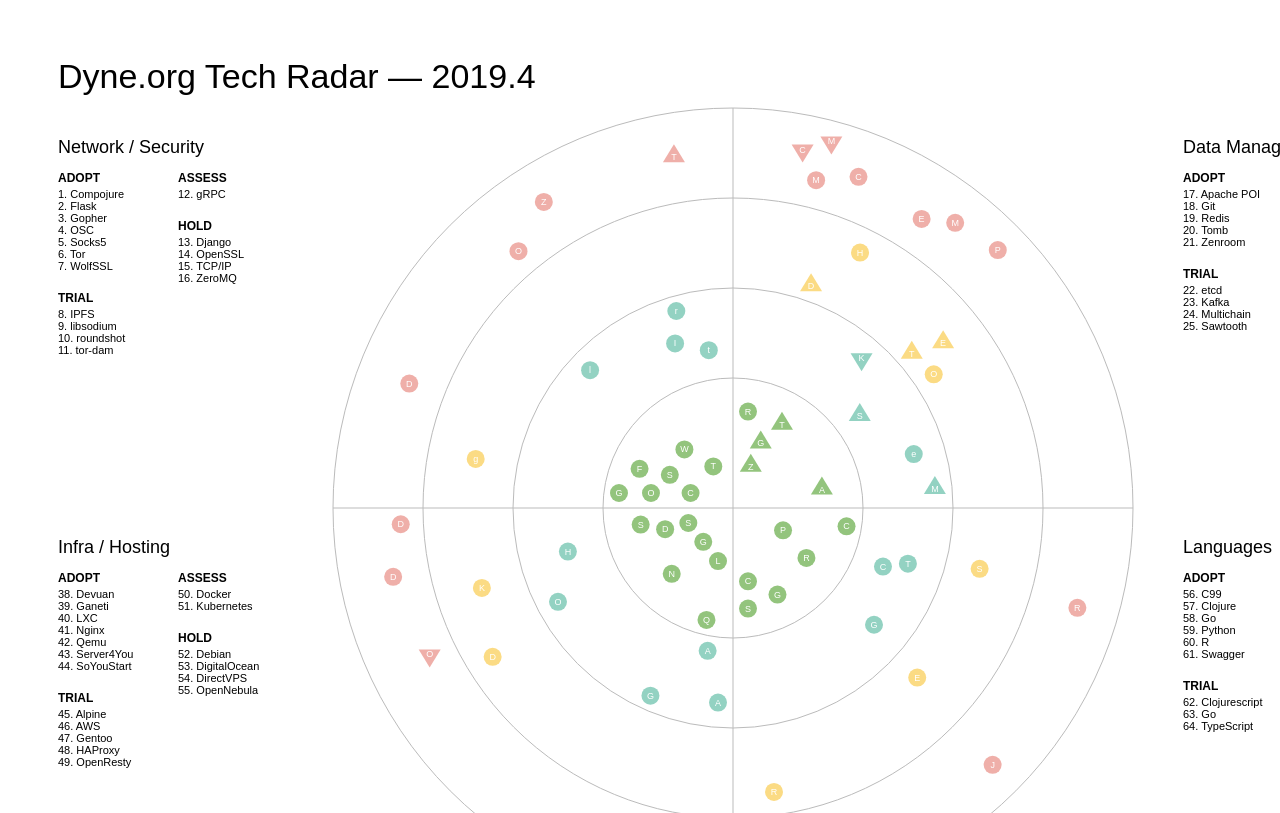
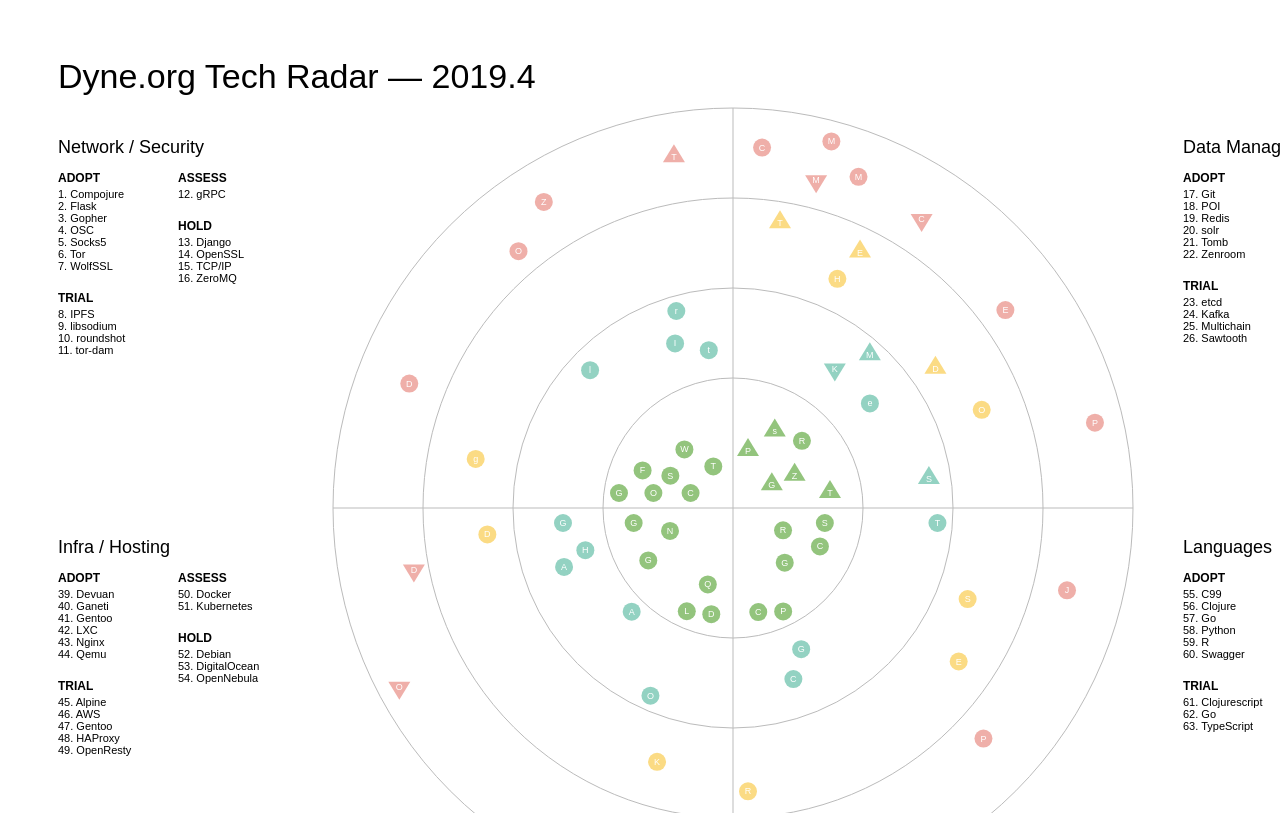
Before and after one commit to dyne/tech-radar, a website: page docs/index.html in a window 1280 px wide. Shown: the top 813 px of the page. Drawn offline with nearby package versions, Linux system fonts and the light colour scheme; animation ran at ten frames a second.

Commit message:
more refinements

```diff
--- a/docs/index.html
+++ b/docs/index.html
@@ -177,9 +177,9 @@
 			 {
 				 quadrant: 1,
 				 ring: 0,
-				 label: "Server4You",
+				 label: "Gentoo",
 				 active: true,
-				 link: "../hosting/server4you.html",
+				 link: "https://gentoo.org",
 				 moved: 0
 			 },
 			 {
@@ -188,22 +188,6 @@
 				 label: "Qemu",
 				 active: true,
 				 link: "../infra/qemu.html",
-				 moved: 0
-			 },
-			 {
-				 quadrant: 1,
-				 ring: 0,
-				 label: "SoYouStart",
-				 active: true,
-				 link: "../hosting/soyou.html",
-				 moved: 0
-			 },
-			 {
-				 quadrant: 1,
-				 ring: 3,
-				 label: "DirectVPS",
-				 active: true,
-				 link: "../hosting/directvps.html",
 				 moved: 0
 			 },
 			 {
@@ -494,9 +478,17 @@
 			 {
 				 quadrant: 3,
 				 ring: 0,
-				 label: "Apache POI",
+				 label: "POI",
 				 active: true,
 				 link: "https://poi.apache.org",
+				 moved: 1
+			 },
+			 {
+				 quadrant: 3,
+				 ring: 0,
+				 label: "solr",
+				 active: true,
+				 link: "https://lucene.apache.org/solr",
 				 moved: 1
 			 },
 			 {
```
